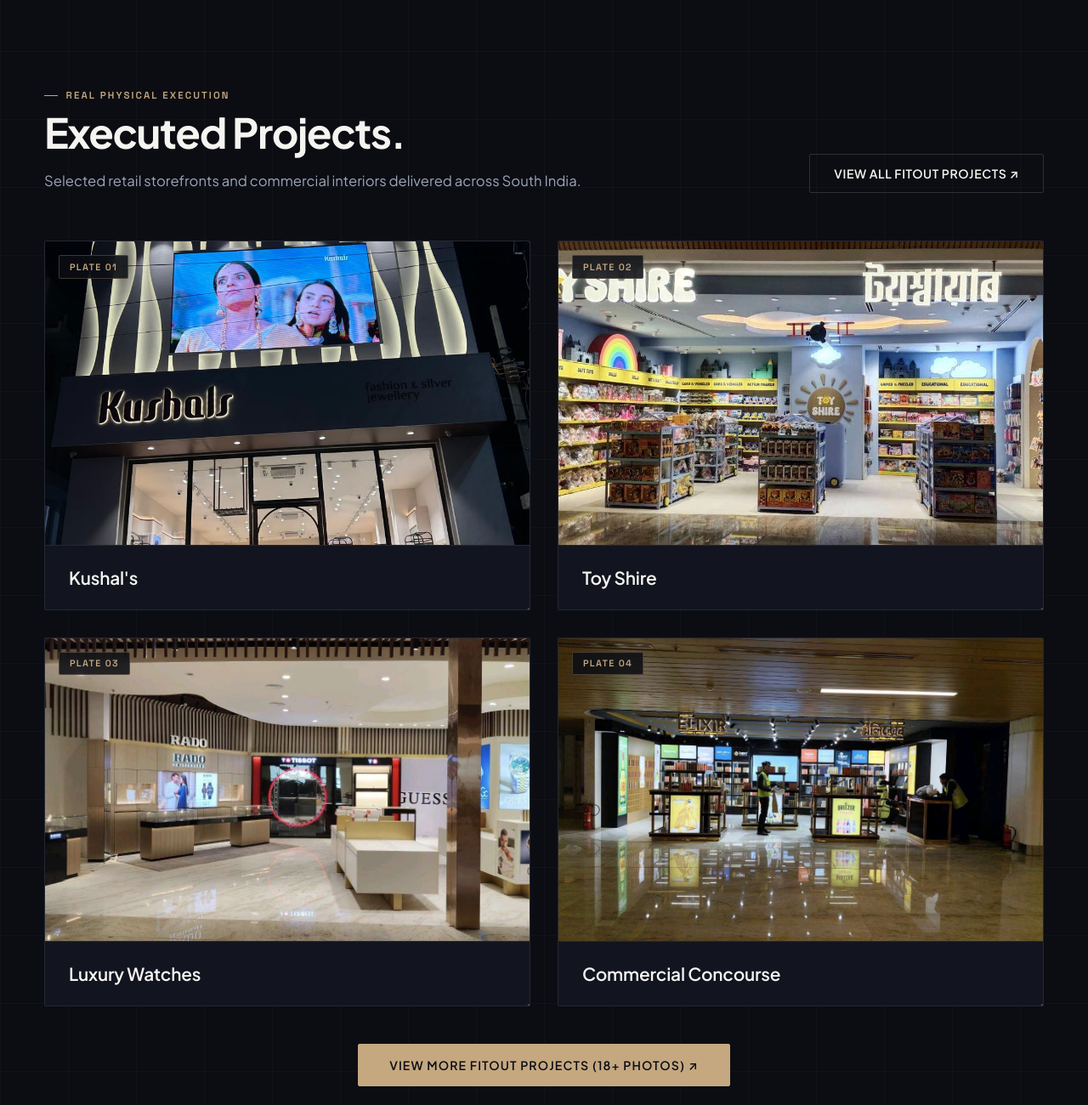
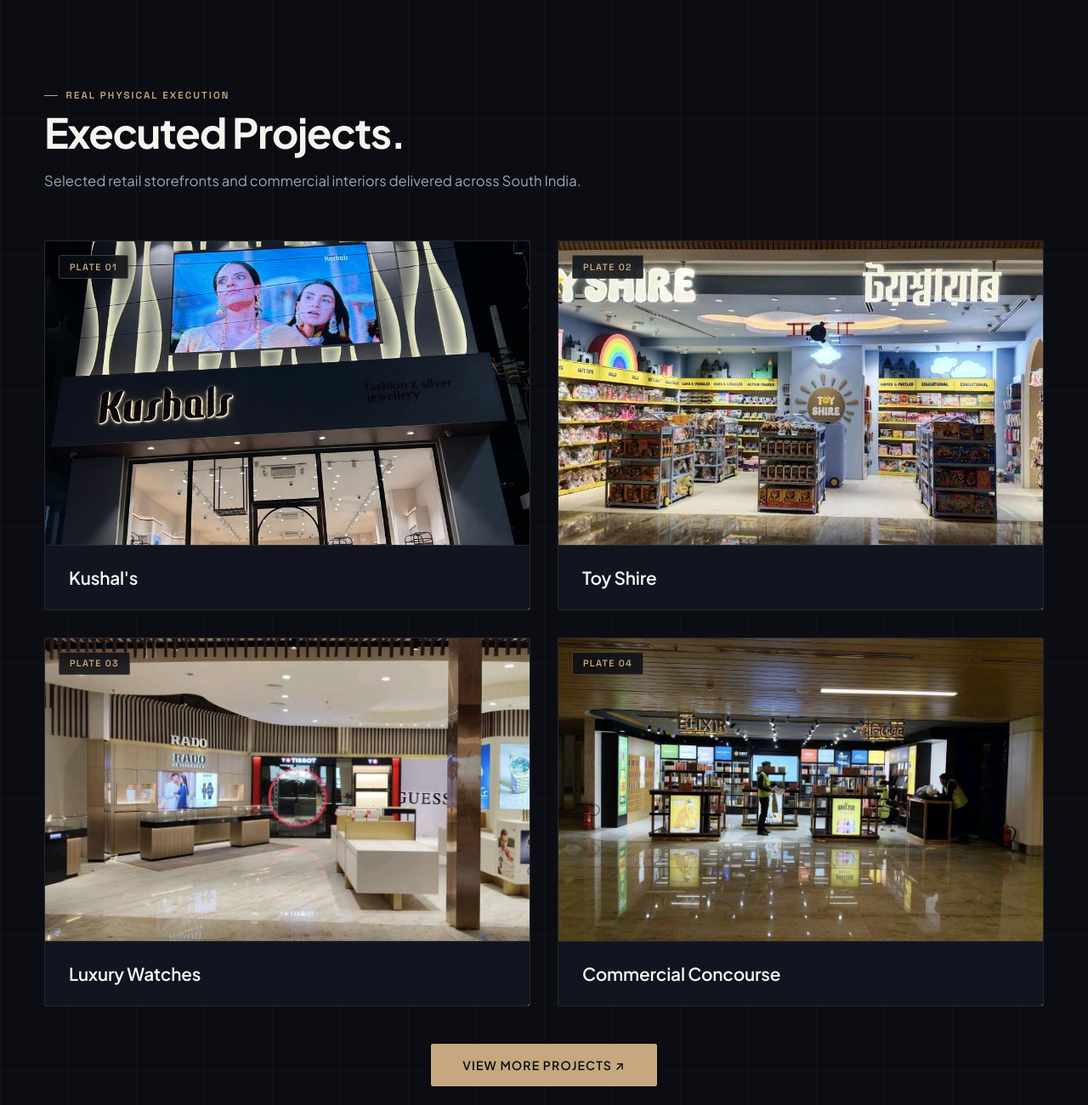
Before and after one commit to preeth-creww/xpandor, an Astro site: page / in a window 1280 px wide. Shown: the part 2660-3960 px from the top of the page at 85% size. Built offline with nearby package versions, Linux system fonts and the light colour scheme; Astro itself is replaced by a stand-in of ours.

Commit message:
fix(homepage): remove redundant top CTA and rename bottom CTA to VIEW MORE PROJECTS

```diff
--- a/src/pages/index.astro
+++ b/src/pages/index.astro
@@ -257,18 +257,11 @@
 	<section id="selected-work" class="section work-section">
 		<div class="container">
 			<div class="section-header">
-				<div class="header-split">
-					<div>
-						<span class="eyebrow">Real Physical Execution</span>
-						<h2 class="section-title">Executed Projects.</h2>
-						<p class="section-desc">
-							Selected retail storefronts and commercial interiors delivered across South India.
-						</p>
-					</div>
-					<a href="/projects" class="btn btn-outline hidden-sm">
-						<span>View All Fitout Projects ↗</span>
-					</a>
-				</div>
+				<span class="eyebrow">Real Physical Execution</span>
+				<h2 class="section-title">Executed Projects.</h2>
+				<p class="section-desc">
+					Selected retail storefronts and commercial interiors delivered across South India.
+				</p>
 			</div>
 
 			<!-- Project Plates Grid -->
@@ -353,7 +346,7 @@
 			<!-- Bottom View More Button -->
 			<div class="plates-more-wrap text-center">
 				<a href="/projects" class="btn btn-gold btn-view-more">
-					<span>VIEW MORE FITOUT PROJECTS (18+ PHOTOS) ↗</span>
+					<span>VIEW MORE PROJECTS ↗</span>
 				</a>
 			</div>
 		</div>
```
